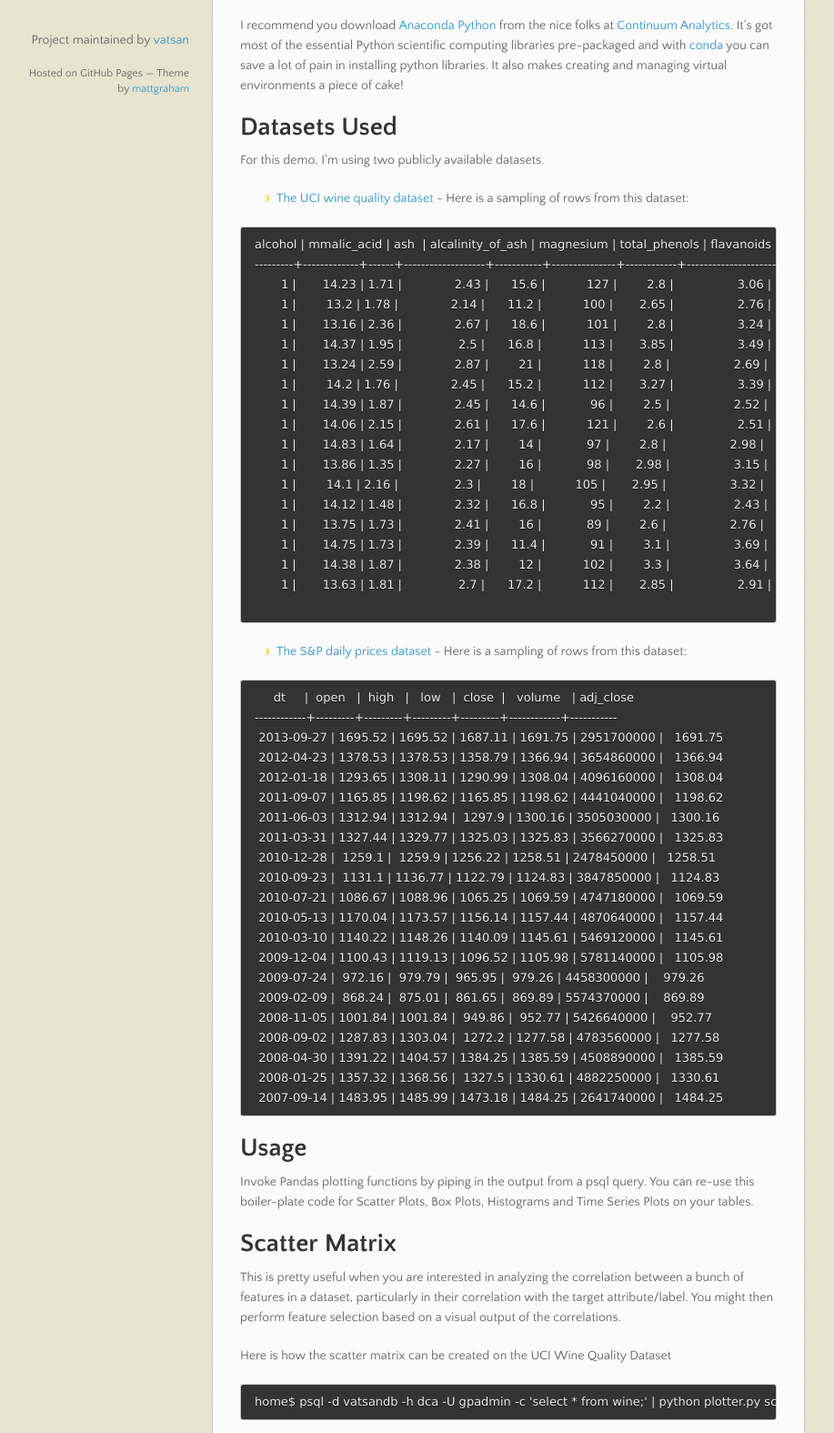
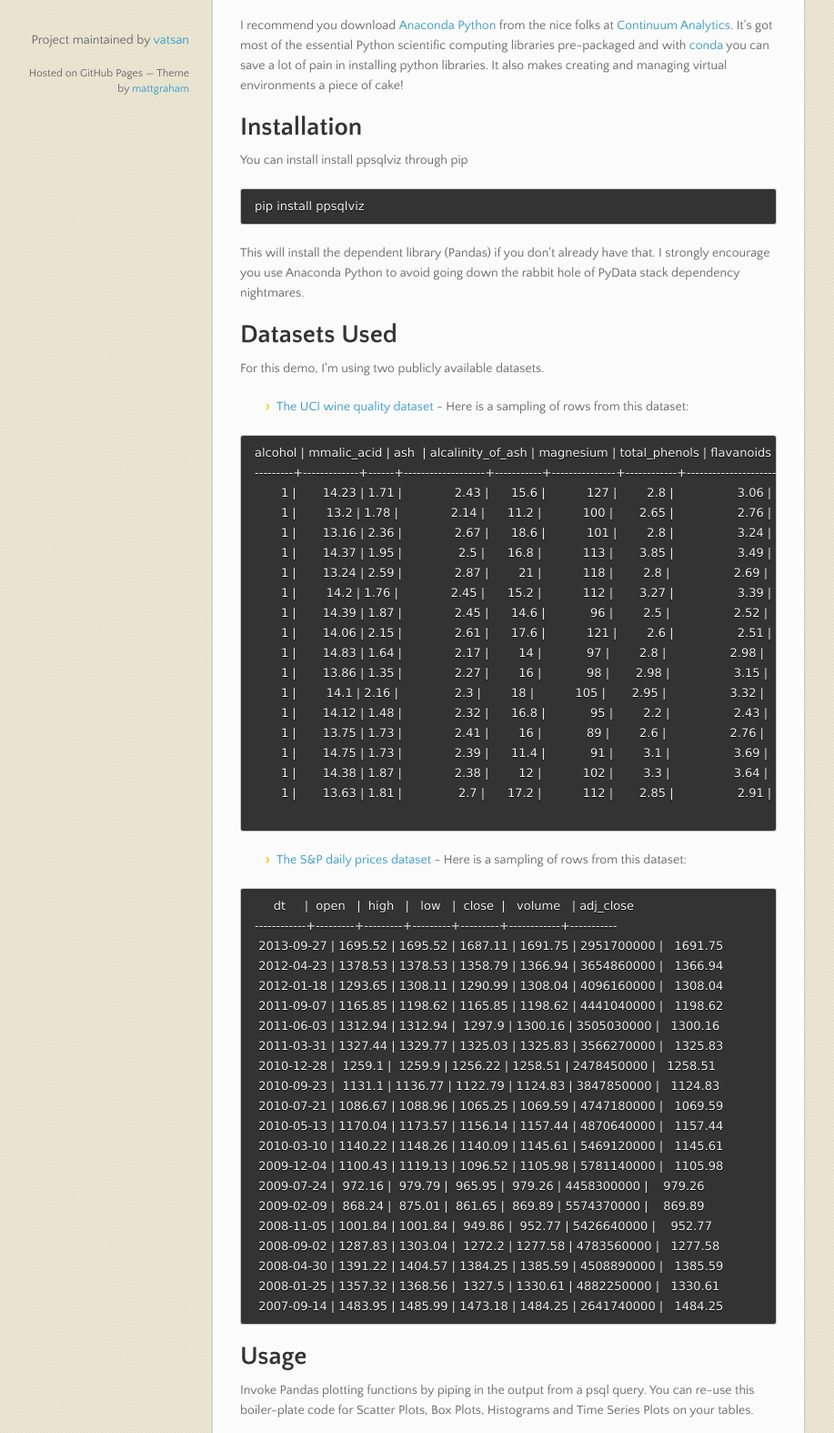
Before and after one commit to vatsan/pandas_via_psql, a plain HTML site: page index.html in a window 1280 px wide. Shown: the part 654-2229 px from the top of the page at 91% size, without its empty margins (82-999 px from the left). Drawn offline with nearby package versions, Linux system fonts and the light colour scheme.

Commit message:
Create gh-pages branch via GitHub

```diff
--- a/index.html
+++ b/index.html
@@ -44,14 +44,24 @@
 
 <p><a href="http://pandas.pydata.org/">Pandas</a> is a popular library in Python that is commonly used for data analysis and it provides Python equivalent of the R dataframe that is fundamental to data analysis. Some engineers and data scientists however are increasingly adopting SQL based libraries for building large scale machine learning algorithms. <a href="http://madlib.net">MADlib</a> is one such library for scalable, parallel, in-database machine learning.</p>
 
-<p>While there are commercial tools to visualize data that reside in databases (example: Tableau), many a times it would be cool and convenient to be able to quickly visualize the output of a SQL query, without having to switch to a commercial tool or have to use a wrapper to a SQL engine. The pandas_via_psql project just demonstrates how simple it is to redirect the output of a SQL query to some boilerplate Pandas's plotting functions, to quickly visualize the data from the command line.</p>
+<p>While there are commercial tools to visualize data that reside in databases (example: Tableau), often what's missing in a Big Data scientist's arsenal is a command line tool to be able to quickly visualize the output of a SQL query, without having to switch to a commercial tool or have to use a wrapper to a SQL engine. The pandas_via_psql (ppsqlviz) will show you how simple it is to redirect the output of a SQL query to some boilerplate Pandas's plotting functions, to quickly visualize the data from the command line.</p>
 
 <h1>
 <a name="pre-requsites" class="anchor" href="#pre-requsites"><span class="octicon octicon-link"></span></a>Pre-Requsites</h1>
 
-<p>You'll need Pandas to be installed on your machine. You should also have <a href="http://www.postgresql.org/docs/8.1/static/app-psql.html">PSQL</a> or a similar SQL command line interface to connect to your database and also ensure that you have password-less access to your remote database (set up SSH keys appropriately).</p>
+<p>ppsqlviz depends on the Pandas python library. You should also have <a href="http://www.postgresql.org/docs/8.1/static/app-psql.html">PSQL</a> or a similar SQL command line interface to connect to your database and also ensure that you have password-less access to your remote database (set up SSH keys appropriately).</p>
 
 <p>I recommend you download <a href="https://store.continuum.io/cshop/anaconda/">Anaconda Python</a> from the nice folks at <a href="http://continuum.io/">Continuum Analytics</a>. It's got most of the essential Python scientific computing libraries pre-packaged and with <a href="http://bokeh.pydata.org/">conda</a> you can save a lot of pain in installing python libraries. It also makes creating and managing virtual environments a piece of cake!</p>
+
+<h1>
+<a name="installation" class="anchor" href="#installation"><span class="octicon octicon-link"></span></a>Installation</h1>
+
+<p>You can install install ppsqlviz through pip</p>
+
+<pre><code>pip install ppsqlviz
+</code></pre>
+
+<p>This will install the dependent library (Pandas) if you don't already have that. I strongly encourage you use Anaconda Python to avoid going down the rabbit hole of PyData stack dependency nightmares.</p>
 
 <h1>
 <a name="datasets-used" class="anchor" href="#datasets-used"><span class="octicon octicon-link"></span></a>Datasets Used</h1>
@@ -61,7 +71,9 @@
 <ul>
 <li>
 <a href="http://archive.ics.uci.edu/ml/datasets/Wine+Quality">The UCI wine quality dataset</a> - Here is a sampling of rows from this dataset:</li>
-</ul><pre><code>alcohol | mmalic_acid | ash  | alcalinity_of_ash | magnesium | total_phenols | flavanoids | nonflavanoid_phenols | proanthocyanins | color_intensity |  hue  | od280 | proline | quality
+</ul>
+
+<pre><code>alcohol | mmalic_acid | ash  | alcalinity_of_ash | magnesium | total_phenols | flavanoids | nonflavanoid_phenols | proanthocyanins | color_intensity |  hue  | od280 | proline | quality
 ---------+-------------+------+-------------------+-----------+---------------+------------+----------------------+-----------------+-----------------+-------+-------+---------+---------
        1 |       14.23 | 1.71 |              2.43 |      15.6 |           127 |        2.8 |                 3.06 |            0.28 |            2.29 |  5.64 |  1.04 |    3.92 |    1065
        1 |        13.2 | 1.78 |              2.14 |      11.2 |           100 |       2.65 |                 2.76 |            0.26 |            1.28 |  4.38 |  1.05 |     3.4 |    1050
@@ -85,7 +97,9 @@
 <ul>
 <li>
 <a href="http://finance.yahoo.com/q/hp?s=%5EGSPC+Historical+Prices">The S&amp;P daily prices dataset</a> - Here is a sampling of rows from this dataset:</li>
-</ul><pre><code>     dt     |  open   |  high   |   low   |  close  |   volume   | adj_close
+</ul>
+
+<pre><code>     dt     |  open   |  high   |   low   |  close  |   volume   | adj_close
 ------------+---------+---------+---------+---------+------------+-----------
  2013-09-27 | 1695.52 | 1695.52 | 1687.11 | 1691.75 | 2951700000 |   1691.75
  2012-04-23 | 1378.53 | 1378.53 | 1358.79 | 1366.94 | 3654860000 |   1366.94
@@ -121,7 +135,7 @@ You can re-use this boiler-plate code for Scatter Plots, Box Plots, Histograms a
 
 <p>Here is how the scatter matrix can be created on the UCI Wine Quality Dataset</p>
 
-<pre><code>home$ psql -d vatsandb -h dca -U gpadmin -c 'select * from wine;' | python plotter.py scatter
+<pre><code>home$ psql -d vatsandb -h dca -U gpadmin -c 'select * from wine;' | python -m 'ppsqlviz.plotter' scatter
 </code></pre>
 
 <p>Here is the output <img src="https://raw2.github.com/vatsan/pandas_via_psql/master/plots/scatter_matrix.png" alt="Scatter Matrix of all features from the Wine Quality Dataset"></p>
@@ -134,7 +148,7 @@ For this reason, it is better to look at a 2-d histogram or a hex-bin plot. We c
 
 <p>You could invoke it from your command line like so:</p>
 
-<pre><code>home$ psql -d vatsandb -h dca -U gpadmin -c 'select ash, flavanoids from wine;' | python plotter.py hexbin
+<pre><code>home$ psql -d vatsandb -h dca -U gpadmin -c 'select ash, flavanoids from wine;' | python -m 'ppsqlviz.plotter' hexbin
 </code></pre>
 
 <p>Here is the output <img src="https://raw2.github.com/vatsan/pandas_via_psql/master/plots/hexbin.png" alt="Hexbin plot of Ash vs. Flavanoids from Wine Quality Dataset"></p>
@@ -146,7 +160,7 @@ For this reason, it is better to look at a 2-d histogram or a hex-bin plot. We c
 
 <p>You could invoke it from your command line like so:</p>
 
-<pre><code>home$ psql -d vatsandb -h dca -U gpadmin -c 'select ash, flavanoids, hue, proline from wine;' | python plotter.py hist
+<pre><code>home$ psql -d vatsandb -h dca -U gpadmin -c 'select ash, flavanoids, hue, proline from wine;' | python -m 'ppsqlviz.plotter' hist
 </code></pre>
 
 <p>Here is the output
@@ -159,7 +173,7 @@ For this reason, it is better to look at a 2-d histogram or a hex-bin plot. We c
 
 <p>You could invoke it from your command line like so:</p>
 
-<pre><code>home$ psql -d vatsandb -h dca -U gpadmin -c 'select ash, flavanoids, hue, proline from wine;' | python plotter.py density
+<pre><code>home$ psql -d vatsandb -h dca -U gpadmin -c 'select ash, flavanoids, hue, proline from wine;' | python -m 'ppsqlviz.plotter' density
 </code></pre>
 
 <p>Here is the output <img src="https://raw.github.com/vatsan/pandas_via_psql/master/plots/density.png" alt="Density Plots of some features from the Wine Quality Dataset"></p>
@@ -169,7 +183,7 @@ For this reason, it is better to look at a 2-d histogram or a hex-bin plot. We c
 
 <p>Box plots are useful in visually getting a feel for the quartile ranges of numerical columns in your dataset. You could invoke it from your command line like so:</p>
 
-<pre><code>home$ psql -d vatsandb -h dca -U gpadmin -c 'select ash, flavanoids, hue, proline from wine;' | python plotter.py box
+<pre><code>home$ psql -d vatsandb -h dca -U gpadmin -c 'select ash, flavanoids, hue, proline from wine;' | python -m 'ppsqlviz.plotter' box
 </code></pre>
 
 <p>Here is the output <img src="https://raw2.github.com/vatsan/pandas_via_psql/master/plots/boxplot.png" alt="Box Plot of some features from the Wine Quality Dataset"></p>
@@ -179,7 +193,7 @@ For this reason, it is better to look at a 2-d histogram or a hex-bin plot. We c
 
 <p>Again, Pandas has an impressive collection of functions for time series analysis but to quickly visualize a time series, you can run the following from your command line:</p>
 
-<pre><code>home$ psql -d vatsandb -h dca -U gpadmin -c 'select dt, high, low  from sandp_prices where dt &gt; 1998 order by dt;' | python plotter.py tseries
+<pre><code>home$ psql -d vatsandb -h dca -U gpadmin -c 'select dt, high, low  from sandp_prices where dt &gt; 1998 order by dt;' | python -m 'ppsqlviz.plotter' tseries
 </code></pre>
 
 <p>Here is the output <img src="https://raw2.github.com/vatsan/pandas_via_psql/master/plots/time_series.png" alt="Time Series Plotting of S&amp;P"></p>
@@ -190,14 +204,14 @@ For this reason, it is better to look at a 2-d histogram or a hex-bin plot. We c
 <p>Pandas also has a great set of tools for viewing images: grayscale or RGB, which can be quite handy when working on image processing or computer vision in SQL. For example, to check a binary mask after thresholding or the weights output by a deep learning algorithm, it is much easier to visualize an image than to interpret a table of intensity values.
 To view an image whose intensity values are stored in a table, simply select the height and width of the image (number of rows &amp; columns) followed by a vector of intensity values ordered by row, then column. For example, to view this 270x360 pixel grayscale image, you can run the following from your command line:</p>
 
-<pre><code>home$ psql -d vatsandb -h dca -U gpadmin -c 'select 270 as rows, 360 as cols, intensity_values from sample_image;' | python plotter.py image
+<pre><code>home$ psql -d vatsandb -h dca -U gpadmin -c 'select 270 as rows, 360 as cols, intensity_values from sample_image;' | python -m 'ppsqlviz.plotter' image
 </code></pre>
 
 <p>Here is the output <img src="https://raw.githubusercontent.com/ailey/pandas_via_psql/master/plots/YosemiteGrayscale.jpg" alt="Sample Grayscale image"></p>
 
 <p>Similarly, to view an RGB image, provide the image height and width followed by a vector of intensity values ordered by row, then column, then color. To view a sample RGB image you can run the following from your command line:</p>
 
-<pre><code>home$ psql -d vatsandb -h dca -U gpadmin -c 'select max(row)+1, max(col)+1, array[array_agg(red_intensity order by row,col), array_agg(green_intensity order by row,col), array_agg(blue_intensity order by row,col)] from (select * from sample_RGB_image order by row,col)t;' | python plotter.py imageRGB
+<pre><code>home$ psql -d vatsandb -h dca -U gpadmin -c 'select max(row)+1, max(col)+1, array[array_agg(red_intensity order by row,col), array_agg(green_intensity order by row,col), array_agg(blue_intensity order by row,col)] from (select * from sample_RGB_image order by row,col)t;' | python -m 'ppsqlviz.plotter' imageRGB
 </code></pre>
 
 <p>Here is the output <img src="https://raw.githubusercontent.com/ailey/pandas_via_psql/master/plots/YosemiteRGB.jpeg" alt="Sample RGB image"></p>
```
Also changed, not shown: params.json (+1 -1 lines).
